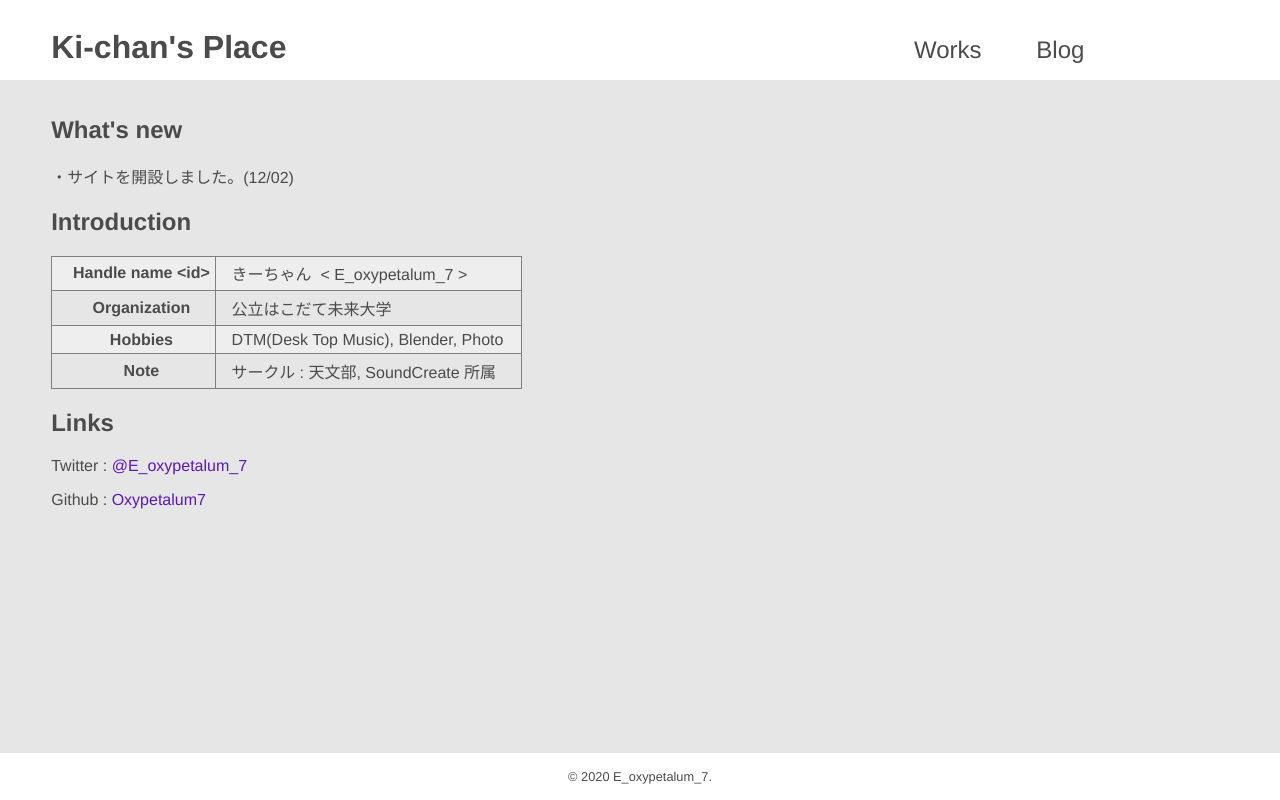
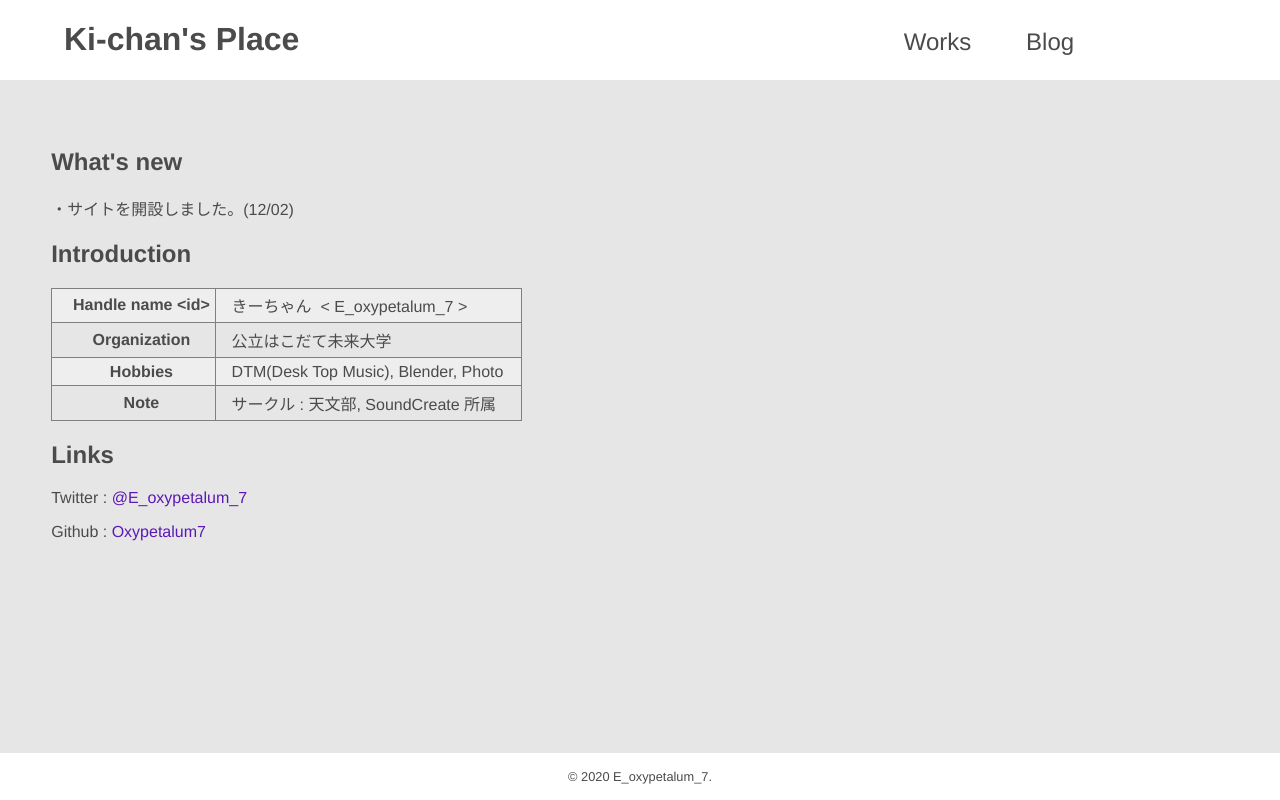
Before and after one commit to Oxypetalum7/mypage, a plain HTML site: page index.html in a window 1280 px wide. Drawn offline with Linux system fonts and the light colour scheme.

Commit message:
modified size relations

```diff
--- a/mypage.css
+++ b/mypage.css
@@ -4,14 +4,13 @@
 
 body {
    margin: 0;
-   padding: 0;
    font-family: "Hiragino Kaku Gothic Pro", "ヒラギノ角ゴ Pro W3", Yu Gothic, Meiryo, "ＭＳ Ｐゴシック", "Helvetica Neue", Helvetica, Arial, sans-serif;
    background-color: #e6e6e6;
    color: #4b4b4b;
 }
 
 header {
-   padding: 0.5rem 4% 0.5rem;
+   padding: 0% 5% 5%;
    position: fixed;
    top: 0;
    height: 10%;
@@ -78,7 +77,7 @@ nav {
 }
 
 .content {
-   padding: 6rem 4% 0.5rem;
+   padding: 10% 4% 10%;
 }
 
 footer {
```
